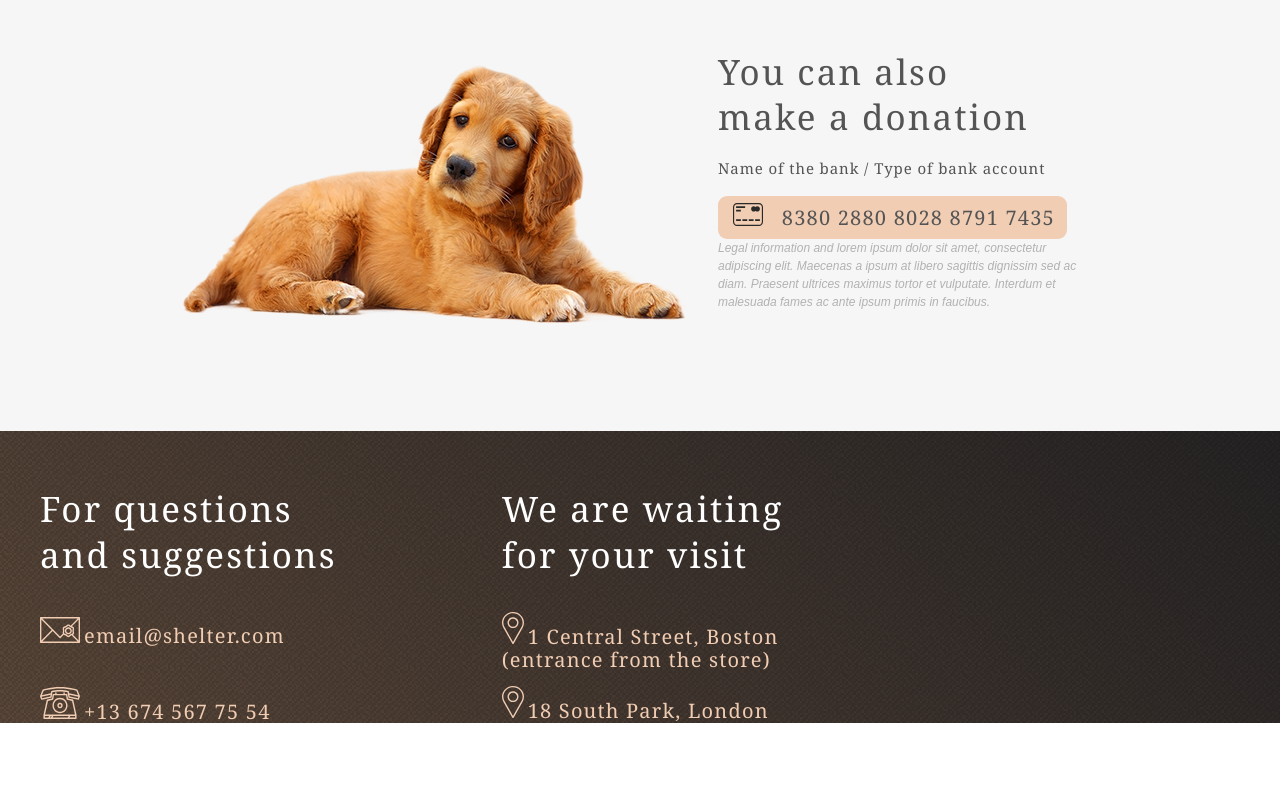
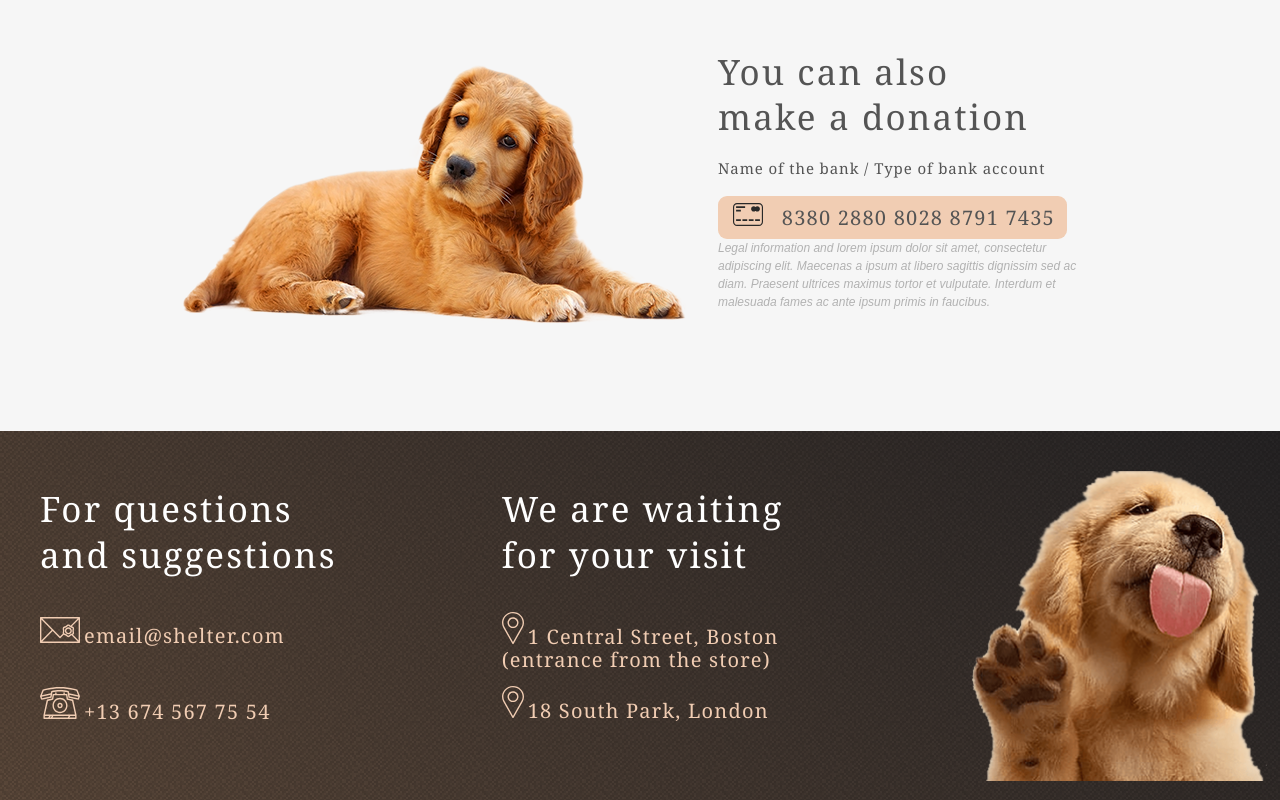
Before and after one commit to burnayt/Virtual-Keyboard, a plain HTML site: page shelter/pages/main/index.html in a window 1280 px wide. Shown: the part 3082-3882 px from the top of the page. Before the commit the page ends 3807 px from the top, so only its background shows below. Drawn offline with Linux system fonts and the light colour scheme; a web font is replaced by a local one.

Commit message:
fix: footer

```diff
--- a/shelter/pages/main/index.html
+++ b/shelter/pages/main/index.html
@@ -198,6 +198,7 @@
             </div>
         </div>
     </div>
+
     <div class="bg-gradient">
         <div class="container">
             <div class="footer">
@@ -235,11 +236,11 @@
                             </a>
                         </div>
                     </div>
-                    <!--
+
                     <div>
-                        <img class="footer-img"  src="../../assets/images/footer-puppy.png" alt="">
+                        <img class="footer-img none-less-768"  src="../../assets/images/footer-puppy.png" alt="">
                     </div>
-                    -->
+
                 </div>
 
             </div>
```
